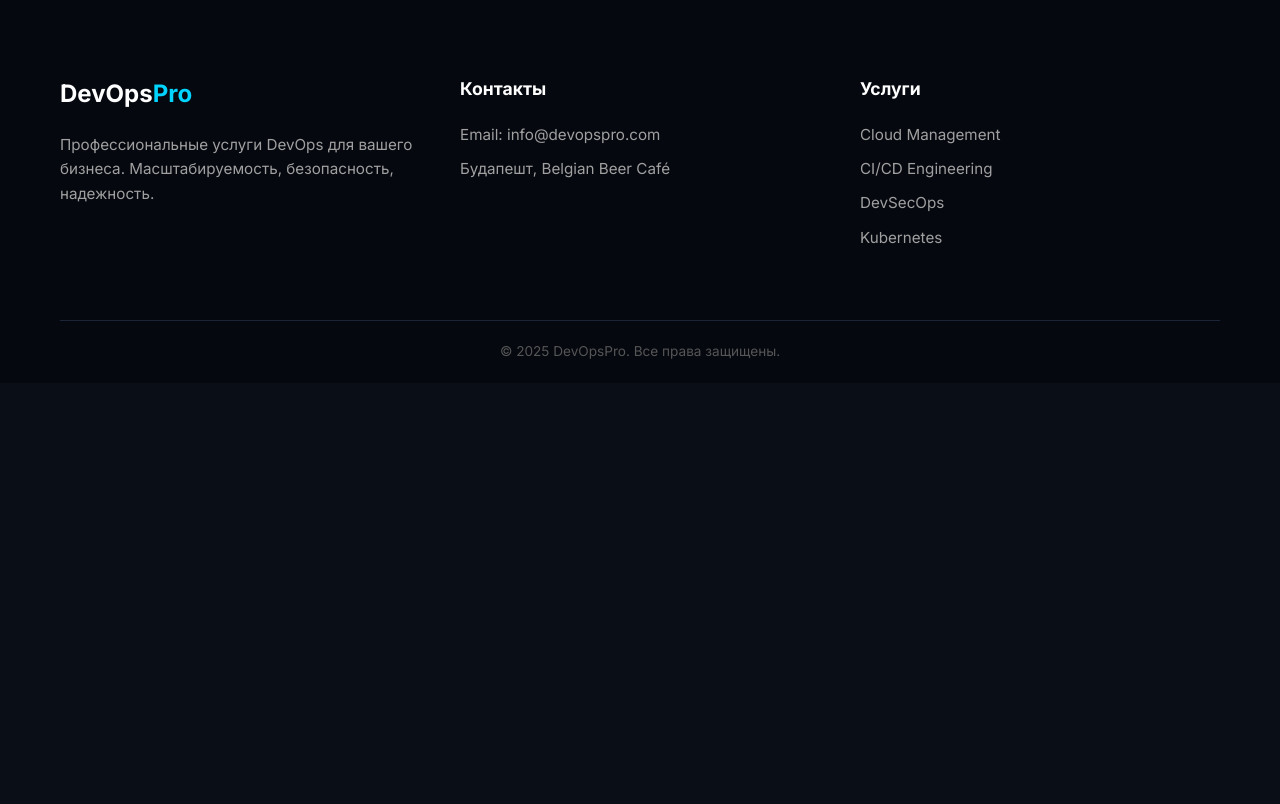
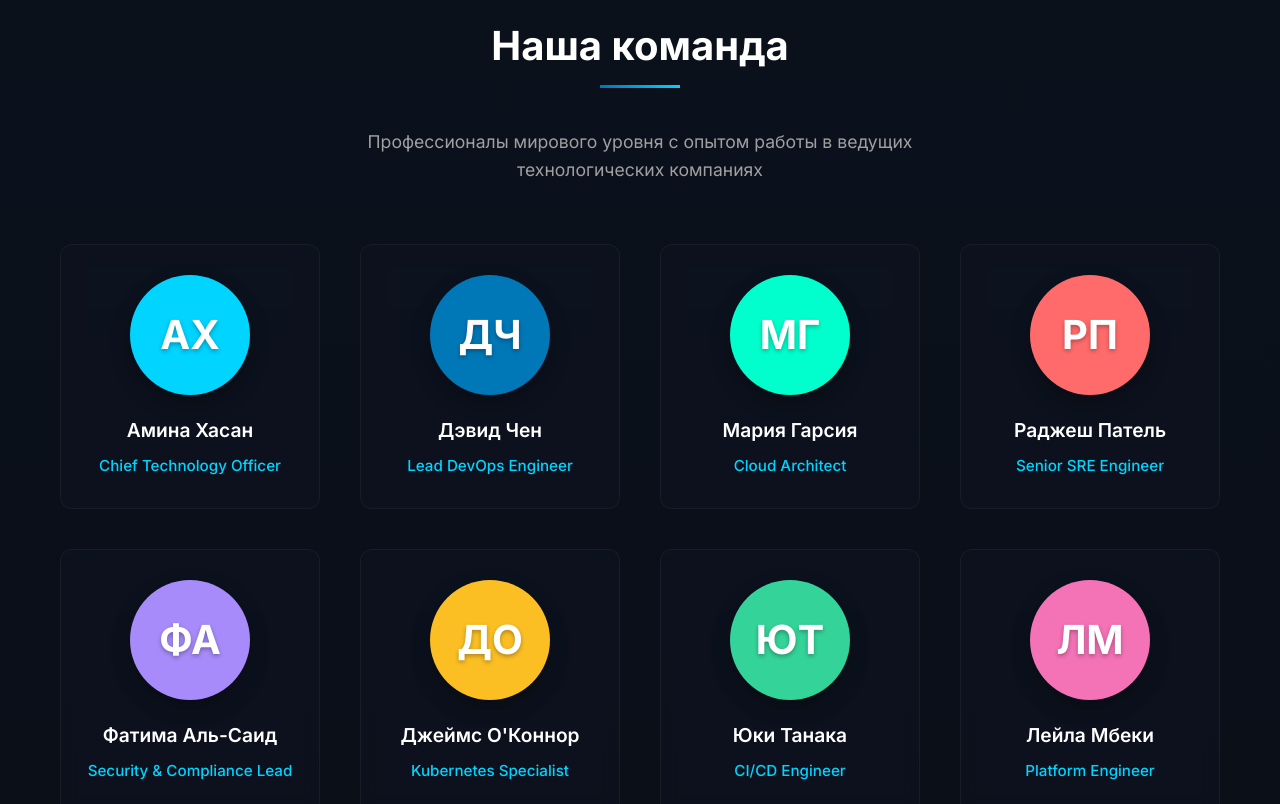
Before and after one commit to oy4cei/devopsTELD, a React (Vite) app: page / in a window 1280 px wide. Shown: the part 9080-9884 px from the top of the page. Before the commit the page ends 9463 px from the top, so only its background shows below. Built offline with nearby package versions, Linux system fonts and the light colour scheme.

Commit message:
Add team section with 10 diverse team members

```diff
--- a/src/App.jsx
+++ b/src/App.jsx
@@ -2,6 +2,7 @@ import React, { useEffect } from 'react';
 import Header from './components/Header';
 import Hero from './components/Hero';
 import ServiceSection from './components/ServiceSection';
+import Team from './components/Team';
 import Footer from './components/Footer';
 import { services } from './data/services';
 import './App.css';
@@ -21,6 +22,7 @@ function App() {
           <ServiceSection key={service.id} service={service} index={index} />
         ))}
       </div>
+      <Team />
       <Footer />
     </div>
   );
--- /dev/null
+++ b/src/components/Team.css
@@ -0,0 +1,120 @@
+.team-section {
+    padding: 100px 0;
+    background: linear-gradient(180deg, rgba(0, 119, 182, 0.03) 0%, transparent 100%);
+}
+
+.team-header {
+    text-align: center;
+    margin-bottom: 60px;
+}
+
+.team-title {
+    font-size: 2.5rem;
+    margin-bottom: 20px;
+    color: #fff;
+    position: relative;
+    display: inline-block;
+}
+
+.team-title::after {
+    content: '';
+    position: absolute;
+    bottom: -10px;
+    left: 50%;
+    transform: translateX(-50%);
+    width: 80px;
+    height: 3px;
+    background: linear-gradient(90deg, var(--secondary-color), var(--primary-color));
+}
+
+.team-subtitle {
+    font-size: 1.1rem;
+    color: var(--text-secondary);
+    max-width: 600px;
+    margin: 30px auto 0;
+}
+
+.team-grid {
+    display: grid;
+    grid-template-columns: repeat(auto-fit, minmax(220px, 1fr));
+    gap: 40px;
+    max-width: 1200px;
+    margin: 0 auto;
+}
+
+.team-card {
+    text-align: center;
+    padding: 30px 20px;
+    background: rgba(17, 22, 37, 0.4);
+    border: 1px solid rgba(255, 255, 255, 0.05);
+    border-radius: 12px;
+    transition: all 0.4s;
+    backdrop-filter: blur(10px);
+}
+
+.team-card:hover {
+    transform: translateY(-10px);
+    border-color: rgba(0, 212, 255, 0.3);
+    box-shadow: 0 15px 40px rgba(0, 212, 255, 0.15);
+}
+
+.team-avatar {
+    width: 120px;
+    height: 120px;
+    border-radius: 50%;
+    margin: 0 auto 20px;
+    display: flex;
+    align-items: center;
+    justify-content: center;
+    font-size: 2.5rem;
+    font-weight: 700;
+    color: #fff;
+    box-shadow: 0 8px 20px rgba(0, 0, 0, 0.3);
+    transition: transform 0.3s;
+}
+
+.team-card:hover .team-avatar {
+    transform: scale(1.1);
+}
+
+.avatar-initials {
+    text-shadow: 0 2px 4px rgba(0, 0, 0, 0.3);
+}
+
+.member-name {
+    font-size: 1.2rem;
+    color: #fff;
+    margin-bottom: 8px;
+    font-weight: 600;
+}
+
+.member-position {
+    font-size: 0.95rem;
+    color: var(--primary-color);
+    font-weight: 500;
+}
+
+@media (max-width: 768px) {
+    .team-section {
+        padding: 60px 0;
+    }
+
+    .team-title {
+        font-size: 2rem;
+    }
+
+    .team-grid {
+        grid-template-columns: repeat(auto-fit, minmax(180px, 1fr));
+        gap: 25px;
+    }
+
+    .team-avatar {
+        width: 100px;
+        height: 100px;
+        font-size: 2rem;
+    }
+
+    .member-name {
+        font-size: 1.1rem;
+    }
+}
--- /dev/null
+++ b/src/components/Team.jsx
@@ -0,0 +1,35 @@
+import React from 'react';
+import './Team.css';
+import { teamMembers } from '../data/team';
+
+const Team = () => {
+    return (
+        <section className="team-section" id="team">
+            <div className="container">
+                <div className="team-header">
+                    <h2 className="team-title">Наша команда</h2>
+                    <p className="team-subtitle">
+                        Профессионалы мирового уровня с опытом работы в ведущих технологических компаниях
+                    </p>
+                </div>
+
+                <div className="team-grid">
+                    {teamMembers.map((member) => (
+                        <div key={member.id} className="team-card">
+                            <div
+                                className="team-avatar"
+                                style={{ backgroundColor: member.color }}
+                            >
+                                <span className="avatar-initials">{member.initials}</span>
+                            </div>
+                            <h3 className="member-name">{member.name}</h3>
+                            <p className="member-position">{member.position}</p>
+                        </div>
+                    ))}
+                </div>
+            </div>
+        </section>
+    );
+};
+
+export default Team;
--- /dev/null
+++ b/src/data/team.js
@@ -0,0 +1,72 @@
+export const teamMembers = [
+    {
+        id: 1,
+        name: "Амина Хасан",
+        position: "Chief Technology Officer",
+        initials: "АХ",
+        color: "#00d4ff"
+    },
+    {
+        id: 2,
+        name: "Дэвид Чен",
+        position: "Lead DevOps Engineer",
+        initials: "ДЧ",
+        color: "#0077b6"
+    },
+    {
+        id: 3,
+        name: "Мария Гарсия",
+        position: "Cloud Architect",
+        initials: "МГ",
+        color: "#00ffcc"
+    },
+    {
+        id: 4,
+        name: "Раджеш Патель",
+        position: "Senior SRE Engineer",
+        initials: "РП",
+        color: "#ff6b6b"
+    },
+    {
+        id: 5,
+        name: "Фатима Аль-Саид",
+        position: "Security & Compliance Lead",
+        initials: "ФА",
+        color: "#a78bfa"
+    },
+    {
+        id: 6,
+        name: "Джеймс О'Коннор",
+        position: "Kubernetes Specialist",
+        initials: "ДО",
+        color: "#fbbf24"
+    },
+    {
+        id: 7,
+        name: "Юки Танака",
+        position: "CI/CD Engineer",
+        initials: "ЮТ",
+        color: "#34d399"
+    },
+    {
+        id: 8,
+        name: "Лейла Мбеки",
+        position: "Platform Engineer",
+        initials: "ЛМ",
+        color: "#f472b6"
+    },
+    {
+        id: 9,
+        name: "Алекс Новак",
+        position: "Infrastructure Engineer",
+        initials: "АН",
+        color: "#fb923c"
+    },
+    {
+        id: 10,
+        name: "Прия Шарма",
+        position: "FinOps Specialist",
+        initials: "ПШ",
+        color: "#60a5fa"
+    }
+];
```
